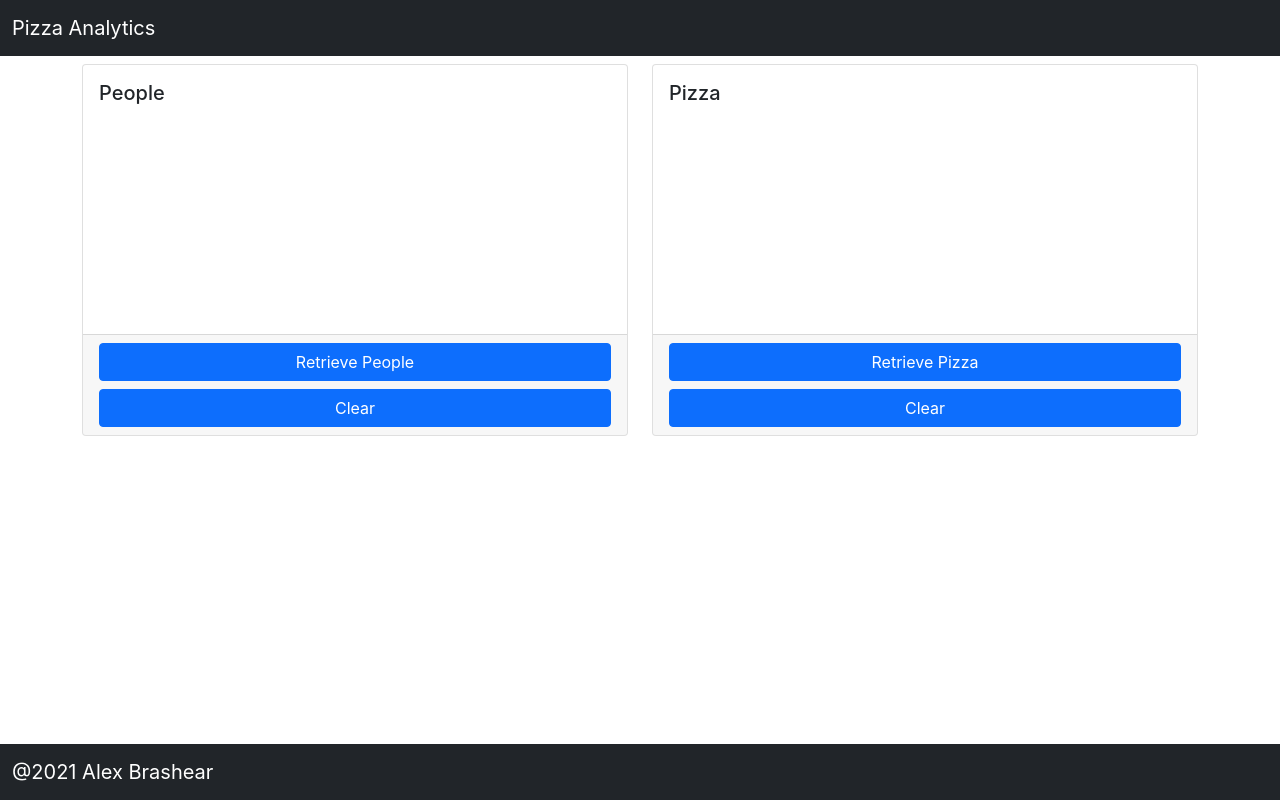
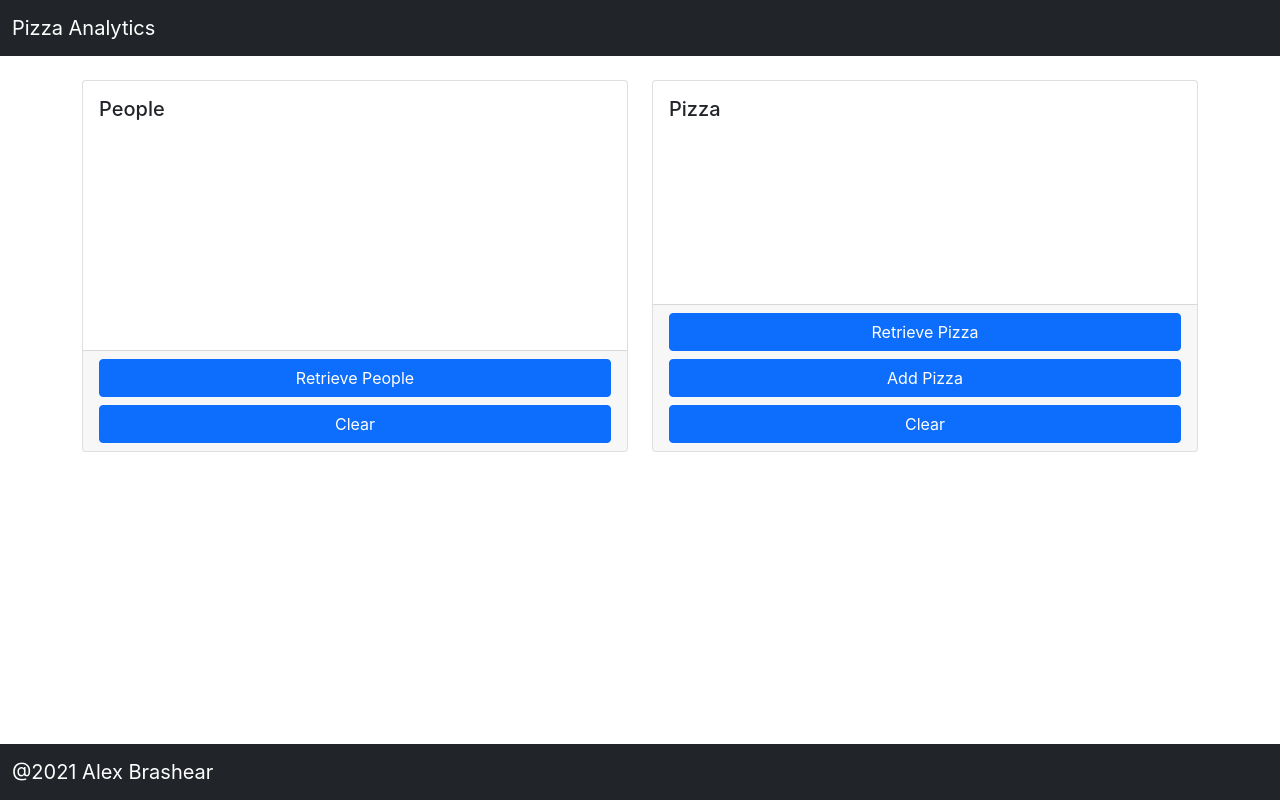
Before and after one commit to ryanalexanderbrashear/Pizza_Frontend, a React (Create React App) app: page / in a window 1280 px wide. Built offline with nearby package versions, Linux system fonts and the light colour scheme.

Commit message:
Styling update on Card component, added function to create a new pizza variety

```diff
--- a/src/components/Card.js
+++ b/src/components/Card.js
@@ -2,7 +2,7 @@ import React from 'react';
 
 function Card(props) {
   return (
-    <div className='card h-100 mt-2'>
+    <div className='card h-100 my-4'>
       {props.children}
     </div>
   );
--- a/src/components/PeopleListCard.js
+++ b/src/components/PeopleListCard.js
@@ -21,8 +21,8 @@ function PeopleListCard() {
         <h5 className='card-title'>{'People'}</h5>
         <CardList list={people} />
       </div>
-      <div class="card-footer">
-        <div class="d-grid gap-2">
+      <div className="card-footer">
+        <div className="d-grid gap-2">
           <CardButton title={'Retrieve People'} onClick={retrievePeopleList} />
           <CardButton title={'Clear'} onClick={() => setPeople([])} />
         </div>
--- a/src/components/PizzaListCard.js
+++ b/src/components/PizzaListCard.js
@@ -1,5 +1,5 @@
 import React, { useState } from 'react';
-import { retrievePizza } from "../utilities/apiFunctions";
+import { retrievePizzas, createPizza } from "../utilities/apiFunctions";
 import Card from "./Card";
 import CardList from './CardList';
 import CardButton from './CardButton';
@@ -9,10 +9,22 @@ function PizzaListCard() {
   const [pizza, setPizza] = useState([]);
 
   const retrievePizzaList = () => {
-    retrievePizza()
+    retrievePizzas()
       .then((pizza) => {
         setPizza(pizza);
       })
+  }
+
+  const addNewPizza = () => {
+    let meatType = prompt('What type of meat does this pizza have?');
+
+    if (meatType && meatType !== '') {
+      createPizza(meatType)
+        .then((success) => {
+          console.log(success);
+          if (success) retrievePizzaList()
+        })
+    }
   }
 
   return (
@@ -21,9 +33,10 @@ function PizzaListCard() {
         <h5 className='card-title'>{'Pizza'}</h5>
         <CardList list={pizza} />
       </div>
-      <div class="card-footer">
-        <div class="d-grid gap-2">
+      <div className="card-footer">
+        <div className="d-grid gap-2">
           <CardButton title={'Retrieve Pizza'} onClick={retrievePizzaList} />
+          <CardButton title={'Add Pizza'} onClick={addNewPizza} />
           <CardButton title={'Clear'} onClick={() => setPizza([])} />
         </div>
       </div>
--- a/src/utilities/apiFunctions.js
+++ b/src/utilities/apiFunctions.js
@@ -16,7 +16,7 @@ export const retrievePeople = async () => {
   }
 }
 
-export const retrievePizza = async () => {
+export const retrievePizzas = async () => {
   try {
     const response = await axios.get('http://localhost:9292/api/v1/pizza');
     if (response.status === 200 && response.data !== null) {
@@ -31,3 +31,18 @@ export const retrievePizza = async () => {
     return [];
   }
 }
+
+export const createPizza = async (meatType) => {
+  try {
+    const response = await axios.post(`http://localhost:9292/api/v1/pizza?meat_type=${meatType}`);
+    console.log(response.status);
+    if (response.status === 201) {
+      return true;
+    } else {
+      return false;
+    }
+  } catch (error) {
+    console.log(error);
+    return false;
+  }
+}
```
